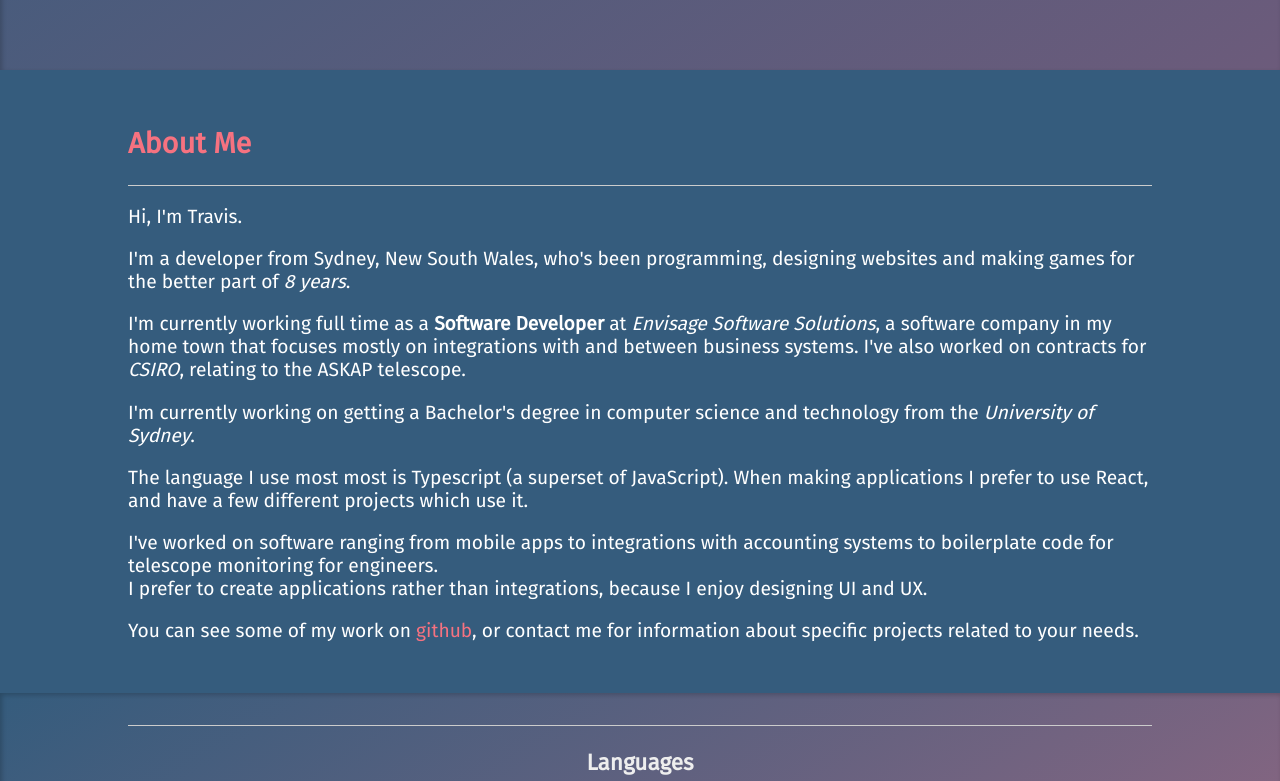
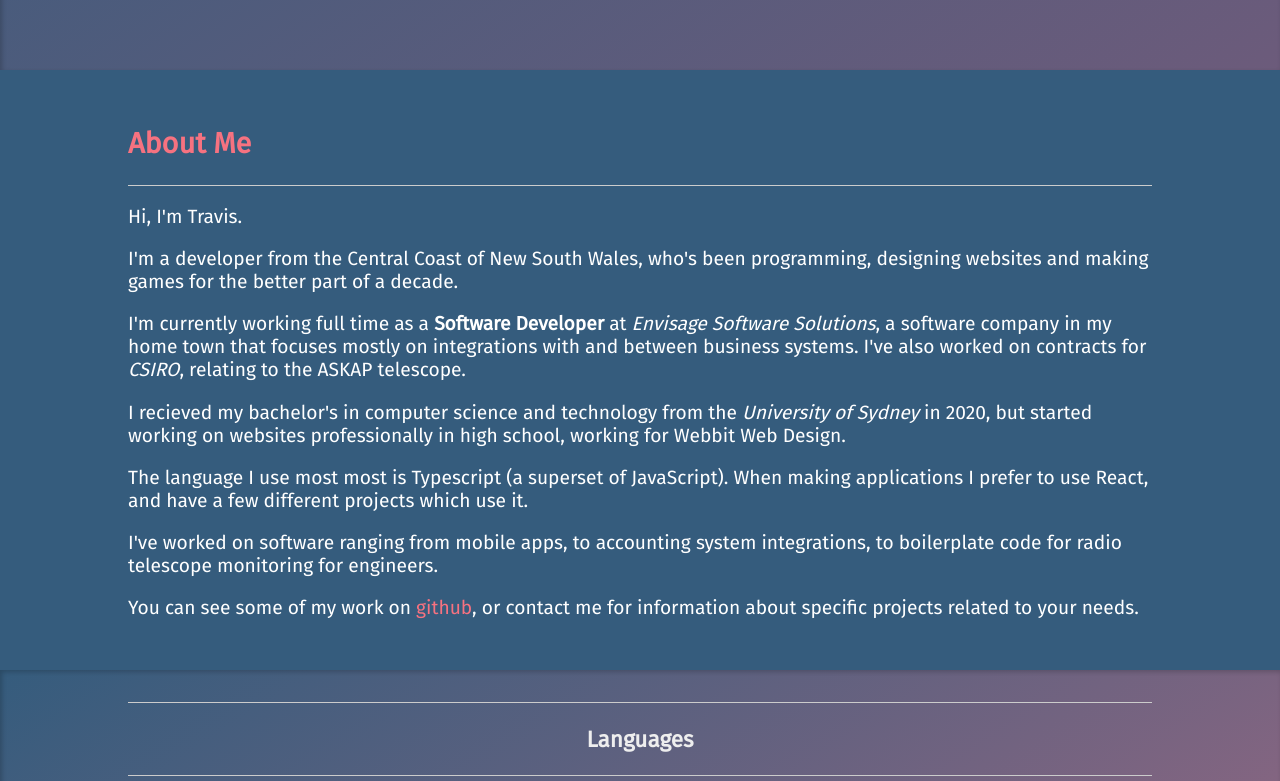
Before and after one commit to ennuuos/ennuuos.github.io, a plain HTML site: page index.html in a window 1280 px wide. Shown: the part 530-1311 px from the top of the page. Drawn offline with nearby package versions, Linux system fonts and the light colour scheme.

Commit message:
Reword some things

```diff
--- a/index.html
+++ b/index.html
@@ -36,24 +36,22 @@
         Hi, I'm Travis.
       </p>
       <p>
-        I'm a developer from Sydney, New South Wales, who's been
-        programming, designing websites and making games for the better part of
-        <em>8 years</em>.
+        I'm a developer from the Central Coast of New South Wales, who's been
+        programming, designing websites and making games for the better part of a decade.
       </p>
       <p>
-        I'm currently working full time as a <strong>Software Developer</strong> at <em>Envisage Software Solutions</em>, a software company in my home town that focuses mostly on integrations with and between business systems. I've also worked on contracts for <em>CSIRO</em>, relating to the ASKAP
+        I'm currently working full time as a <strong>Software Developer</strong> at <em>Envisage Software Solutions</em>, a software company in my home town that focuses mostly on integrations with and between business systems.
+        I've also worked on contracts for <em>CSIRO</em>, relating to the ASKAP
         telescope.
       </p>
       <p>
-        I'm currently working on getting a Bachelor's degree in computer science and technology from the <em>University of Sydney</em>.
+        I recieved my bachelor's in computer science and technology from the <em>University of Sydney</em> in 2020, but started working on websites professionally in high school, working for Webbit Web Design.
       </p>
       <p>
         The language I use most most is Typescript (a superset of JavaScript). When making applications I prefer to use React, and have a few different projects which use it.
       </p>
       <p>
-        I've worked on software ranging from mobile apps to integrations with accounting systems to boilerplate code for telescope monitoring for engineers.
-        <br />
-        I prefer to create applications rather than integrations, because I enjoy designing UI and UX.
+        I've worked on software ranging from mobile apps, to accounting system integrations, to boilerplate code for radio telescope monitoring for engineers.
       </p>
       <p>
         You can see some of my work on
```
